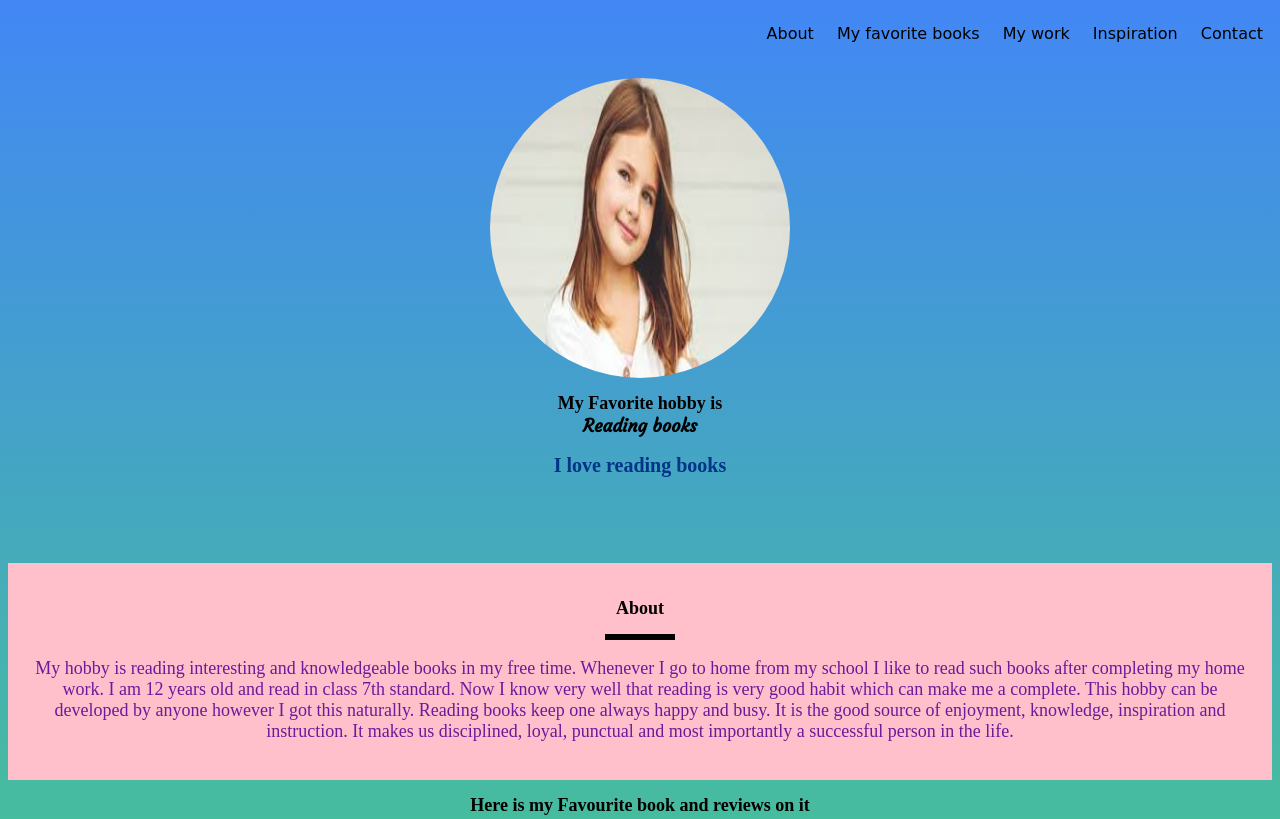
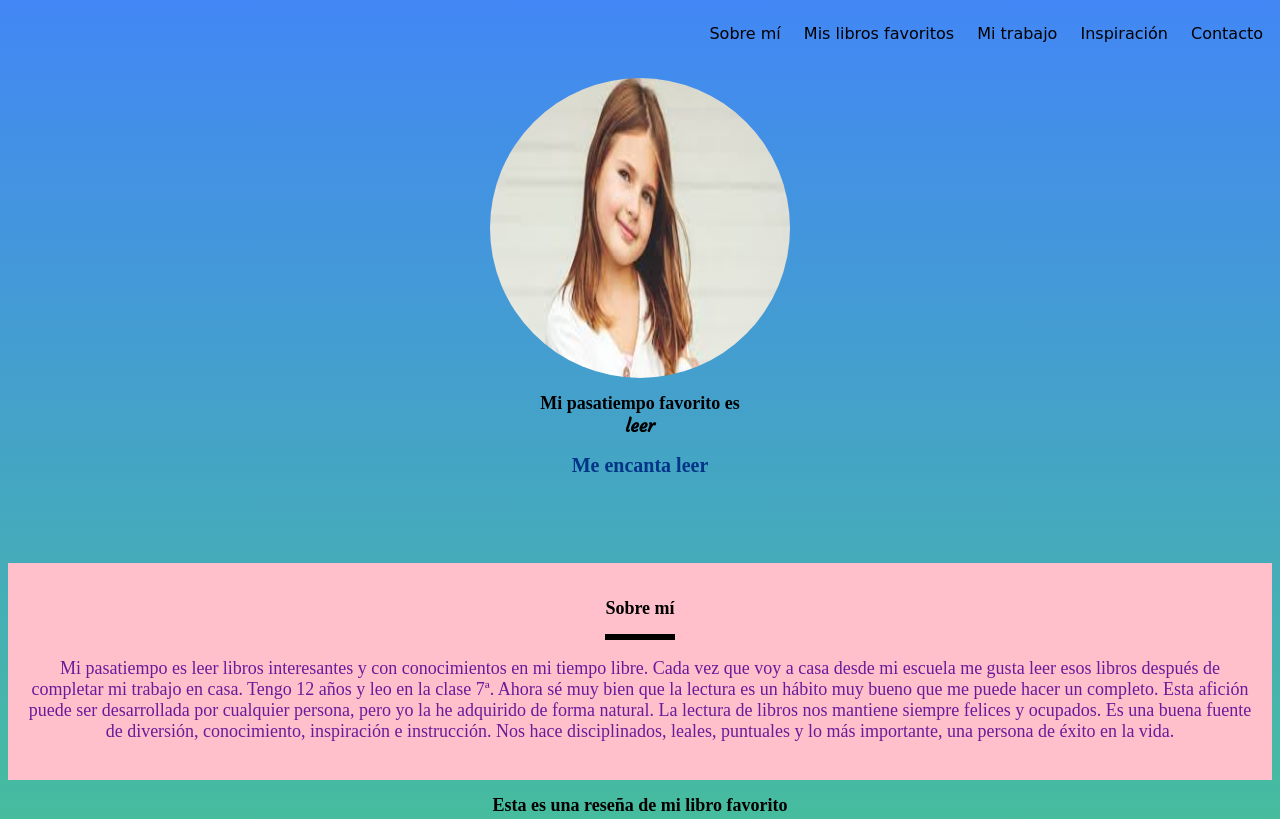
Before and after one commit to Amdavalos/ProyectoADV-C59, a plain HTML site: page index.html in a window 1280 px wide. Shown: the top 819 px of the page. Drawn offline with Linux system fonts and the light colour scheme.

Commit message:
Update index.html

```diff
--- a/index.html
+++ b/index.html
@@ -1,19 +1,19 @@
 <html>
 
 <head>
-    <title>My Portfolio</title>
+    <title>Mi portafolio</title>
     <link rel="stylesheet" href="portfolio.css">
   <link href="https://fonts.googleapis.com/css2?family=Courgette&display=swap" rel="stylesheet">
 </head>
 
 <body>
     <ul class="menu">
-        <li class="link"><a href="#bio">About</a> </li>
-        <li class="link"><a href="#References">My favorite books</a></li>
+        <li class="link"><a href="#bio">Sobre mí</a> </li>
+        <li class="link"><a href="#References">Mis libros favoritos</a></li>
 
-        <li class="link"><a href="#My work">My work</a></li>
-        <li class="link"><a href="#MyInspiration">Inspiration</a></li>
-        <li class="link"><a href="#contact">Contact</a></li>
+        <li class="link"><a href="#My work">Mi trabajo</a></li>
+        <li class="link"><a href="#MyInspiration">Inspiración</a></li>
+        <li class="link"><a href="#contact">Contacto</a></li>
 
     </ul>
 
@@ -21,27 +21,27 @@
 
     <img src="kid.jpg">
 
-    <h1>My Favorite hobby is  <br><span id="myname">Reading books</span></h1>
+    <h1>Mi pasatiempo favorito es  <br><span id="myname">leer</span></h1>
 
-    <h2>I love reading books</h2></section>
+    <h2>Me encanta leer</h2></section>
 
     <section id="bio">
 
-        <h1>About</h1>
+        <h1>Sobre mí</h1>
 
         <div class="line"></div>
-        <p class="para">My hobby is reading interesting and knowledgeable books in my free time. Whenever I go to home from my school I like to read such books after completing my home work. I am 12 years old and read in class 7th standard. Now I know very well that reading is very good habit which can make me a complete. This hobby can be developed by anyone however I got this naturally. Reading books keep one always happy and busy. It is the good source of enjoyment, knowledge, inspiration and instruction. It makes us disciplined, loyal, punctual and most importantly a successful person in the life.
+        <p class="para">Mi pasatiempo es leer libros interesantes y con conocimientos en mi tiempo libre. Cada vez que voy a casa desde mi escuela me gusta leer esos libros después de completar mi trabajo en casa. Tengo 12 años y leo en la clase 7ª. Ahora sé muy bien que la lectura es un hábito muy bueno que me puede hacer un completo. Esta afición puede ser desarrollada por cualquier persona, pero yo la he adquirido de forma natural. La lectura de libros nos mantiene siempre felices y ocupados. Es una buena fuente de diversión, conocimiento, inspiración e instrucción. Nos hace disciplinados, leales, puntuales y lo más importante, una persona de éxito en la vida.
 
 </p>
     </section>
 
     <section id="References">
 
-        <h1>Here is my Favourite book and reviews on it</h1>
+        <h1>Esta es una reseña de mi libro favorito</h1>
 
         <div class="line"></div>
 
-        <iframe width="700" height="700" src="https://freelymagazine.com/2018/02/14/book-review-i-am-mahala/#:~:text=%E2%80%9CEducation%20is%20education.&text=The%20near%2Dfatal%20attack%20gave,Prize%20winner%20of%20all%20times.">
+        <iframe width="700" height="700" src="https://caosentrelineas.blogspot.com/2018/06/resena-yo-soy-malala.html#:~:text=%22Yo%20soy%20Malala%22%20es%20el,por%20encima%20de%20todo%20en.">
 
 
 
@@ -49,19 +49,19 @@
         <div class="jj">
 
 
-            <a href="https://en.wikipedia.org/wiki/Harry_Potter" target="_blank">Click here to view my favorite book of all time </a>
+            <a href="https://es.wikipedia.org/wiki/Harry_Potter" target="_blank">Haz clic aquí para ver otro de mis libros favoritos. </a>
 
 
         </div>
     </section>
 
     <section id="My work">
-        <h1>I also love writing short passages</h1>
+        <h1>También me gusta escribir pequeños textos</h1>
 
         <div class="line"></div>
 
 
-        <button class='button'><a href="story.html">Click here to view my story</a></button>
+        <button class='button'><a href="story.html">Haz clic aquí para ver mi historia</a></button>
 
     </section>
 
```
